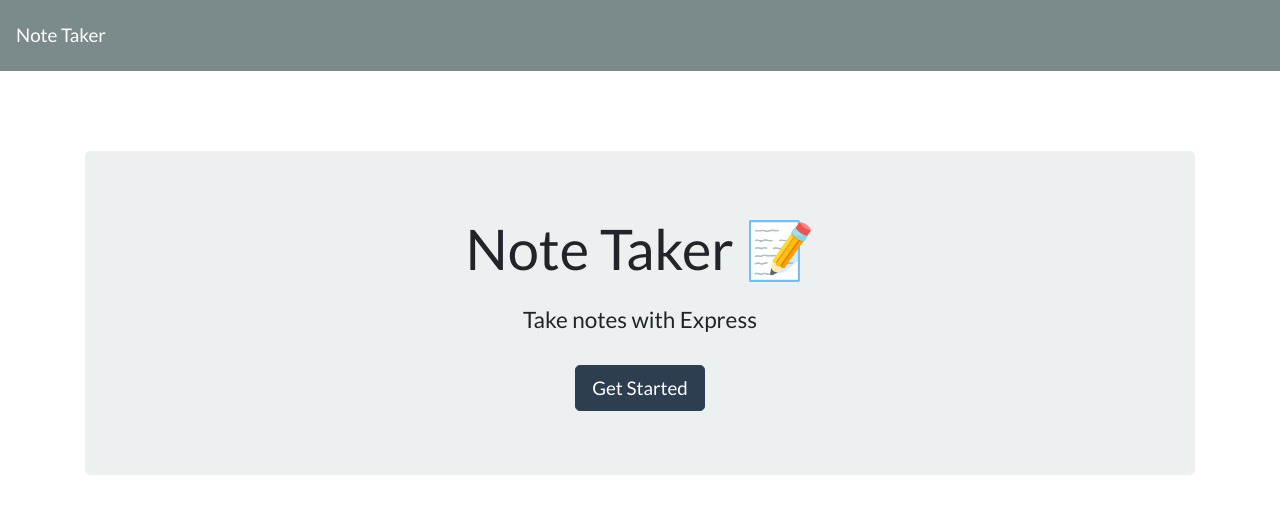
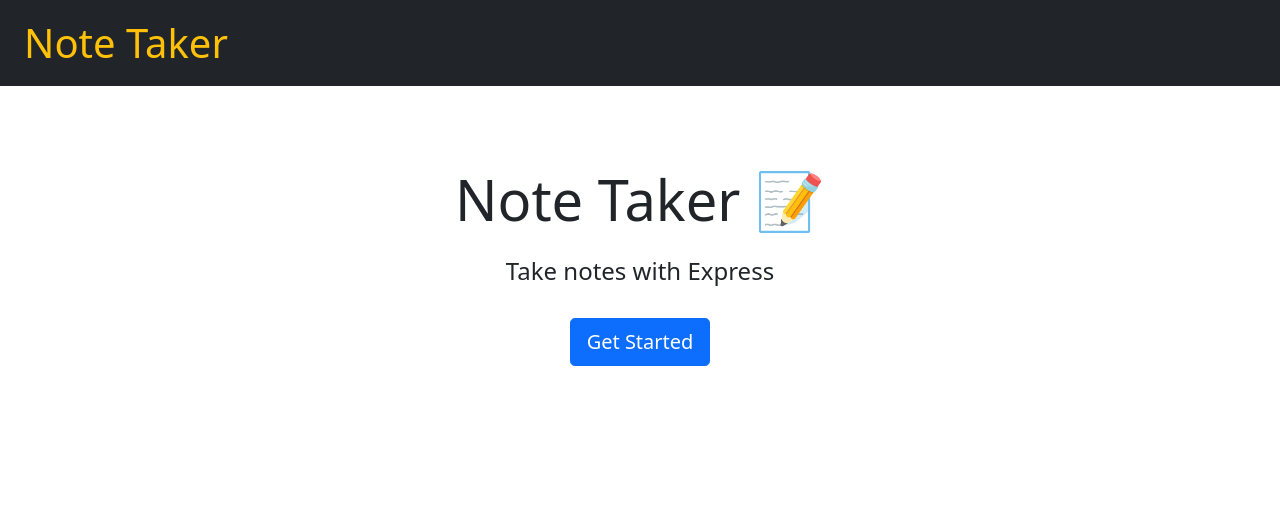
Before and after one commit to MehdiMahmud79/Note-Taker, a website: page public/index.html in a window 1280 px wide. Drawn offline with nearby package versions, Linux system fonts and the light colour scheme; no server answers.

Commit message:
styling the index file

```diff
--- a/public/index.html
+++ b/public/index.html
@@ -6,12 +6,12 @@
   <meta name="viewport" content="width=device-width, initial-scale=1.0">
   <meta http-equiv="X-UA-Compatible" content="ie=edge">
   <title>Note Taker</title>
-  <link rel="stylesheet" href="https://cdnjs.cloudflare.com/ajax/libs/bootswatch/4.1.3/flatly/bootstrap.min.css" />
+  <link href="https://cdn.jsdelivr.net/npm/bootstrap@5.1.0/dist/css/bootstrap.min.css" rel="stylesheet" integrity="sha384-KyZXEAg3QhqLMpG8r+8fhAXLRk2vvoC2f3B09zVXn8CA5QIVfZOJ3BCsw2P0p/We" crossorigin="anonymous">
 </head>
 
 <body>
   <nav class="navbar navbar-dark bg-dark">
-    <a class="navbar-brand" href="/">Note Taker
+    <a class="navbar-brand fs-1  text-warning px-4" href="/">Note Taker </a>
     </a>
   </nav>
   <div class="container">
```
